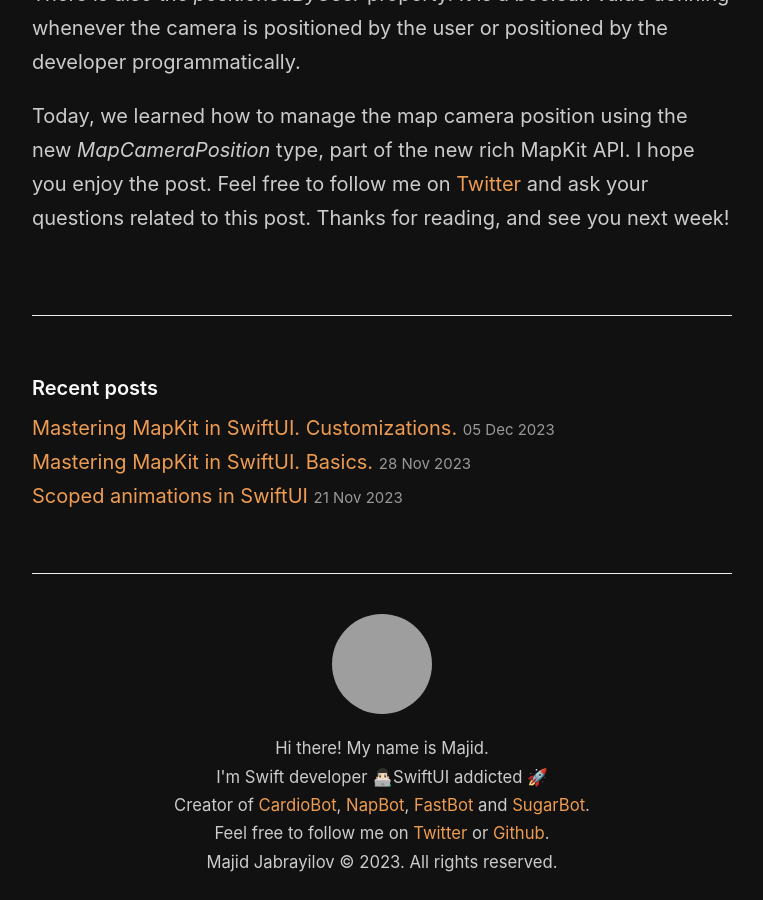
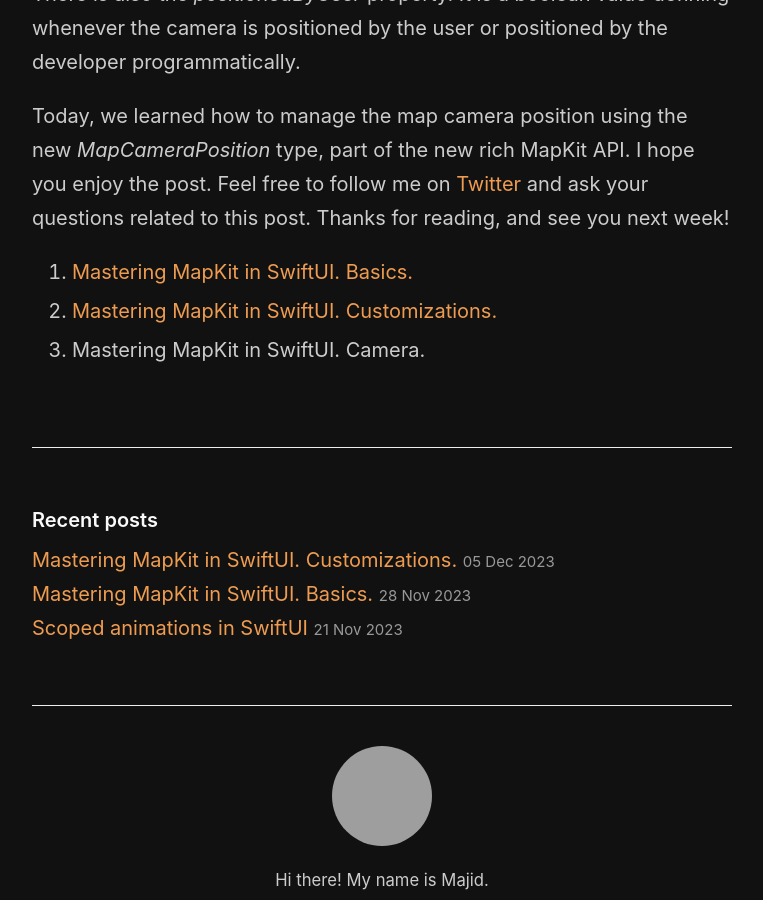
Before and after one commit to mecid/mecid.github.io, a Jekyll site: the page built from _posts/2023-12-12-mastering-mapkit-in-swiftui-camera.md, in a window 1280 px wide and 900 px high, scrolled down 4682 px, cut to the strip 0-900 px from the top of the window. Shown: the whole strip, without its empty margins (258-1021 px from the left). Built offline with Jekyll 4.4.1, drawn with Linux system fonts in a browser that asks for light colours; grey boxes are pictures that could not be loaded.

Commit message:
references added to the map camera post

```diff
--- a/_posts/2023-12-12-mastering-mapkit-in-swiftui-camera.md
+++ b/_posts/2023-12-12-mastering-mapkit-in-swiftui-camera.md
@@ -160,3 +160,7 @@
 There is also the *positionedByUser* property. It is a boolean value defining whenever the camera is positioned by the user or positioned by the developer programmatically.
 
 Today, we learned how to manage the map camera position using the new *MapCameraPosition* type, part of the new rich MapKit API. I hope you enjoy the post. Feel free to follow me on [Twitter](https://twitter.com/mecid) and ask your questions related to this post. Thanks for reading, and see you next week!
+
+1. [Mastering MapKit in SwiftUI. Basics.](/2023/11/28/mastering-mapkit-in-swiftui-basics/)
+2. [Mastering MapKit in SwiftUI. Customizations.](/2023/12/05/mastering-mapkit-in-swiftui-customizations/)
+3. Mastering MapKit in SwiftUI. Camera.
```
